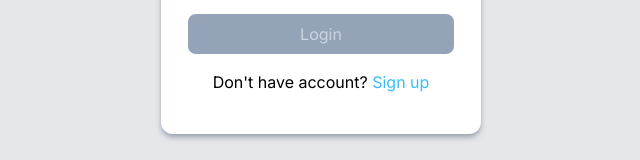
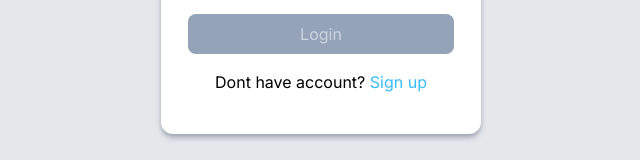
Before and after one commit to SnehansuBehera/Authentication-using-Nextjs, a Next.js app: page /login in a window 1280 px wide. Shown: the part 460-620 px from the top of the page, without its empty margins (319-959 px from the left). Built offline with nearby package versions, Linux system fonts and the light colour scheme.

Commit message:
few-changes

```diff
--- a/src/app/login/page.tsx
+++ b/src/app/login/page.tsx
@@ -105,7 +105,8 @@ export default function LoginPage() {
 
 
 
-                <Link href="/signup">Don't have account? <span className="text-sky-400">Sign up</span></Link>
+                <Link href="/signup">Dont have account? <span className="text-sky-400">Sign up</span></Link>
+
                 {
                     mailed && (
                         <p className="mt-5 text-slate-400 font-semibold">Verification mail is sent to you</p>
--- a/src/app/page.tsx
+++ b/src/app/page.tsx
@@ -33,7 +33,7 @@ export default function Home() {
 
 
                     <p className="w-[35rem] text-slate-400 font-semibold leading-6 text-[1rem]">
-                        This is a simple authentication service made with NEXT.js where a user can sign up using their credentials which includes his/her email and password further they can login to their dashboard.User can also change change their password using 'Forgot password'.
+                        This is a simple authentication service made with NEXT.js where a user can sign up using their credentials which includes his/her email and password further they can login to their dashboard.User can also change change their password using Forgot password.
                     </p>
 
 
```
